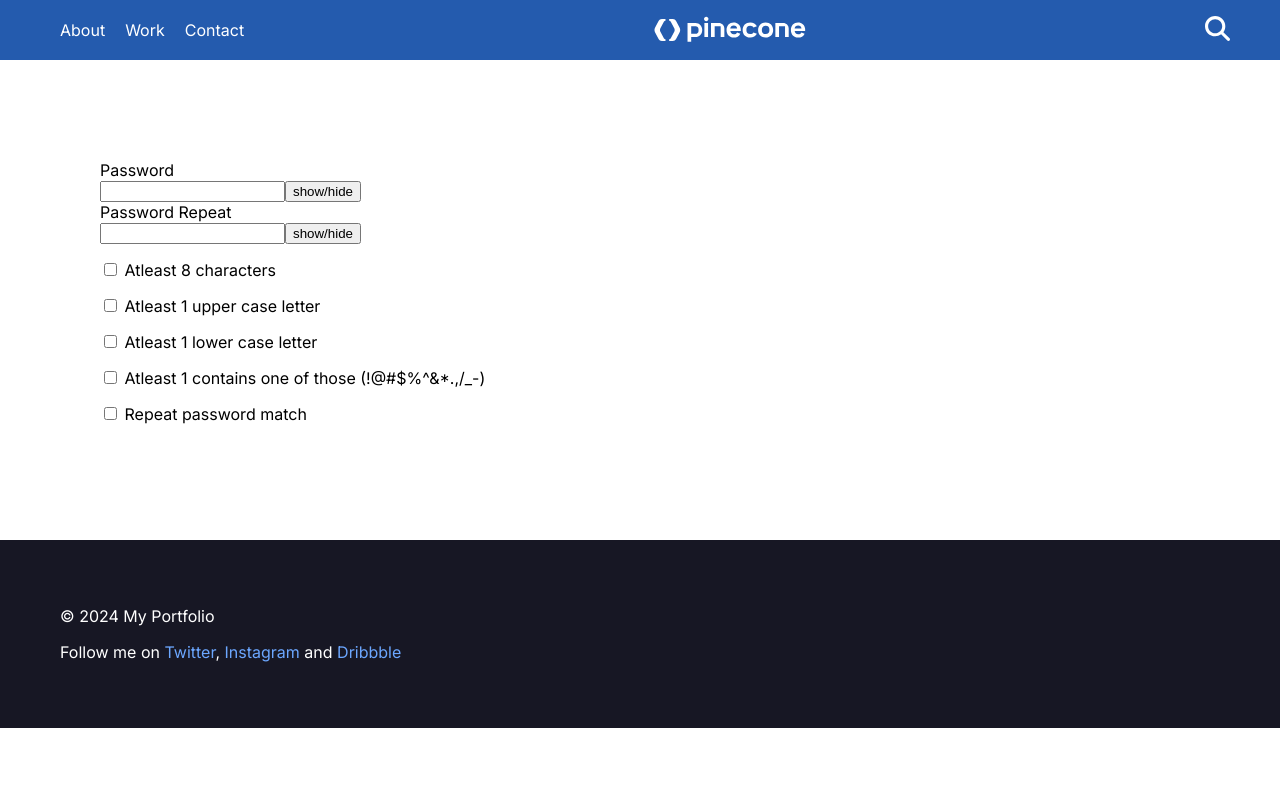
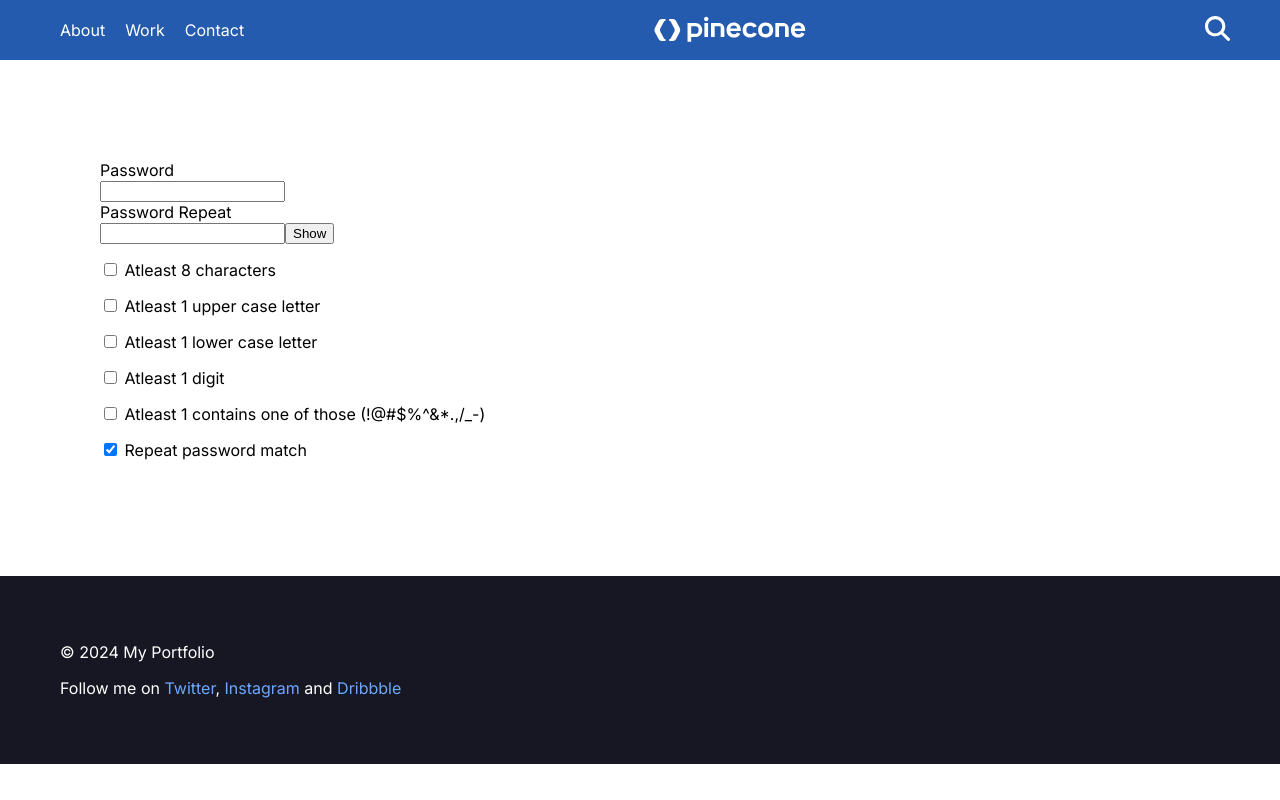
Before and after one commit to temuulennibno/html-games, a Next.js app in the folder REACT/hello-react/: page /dasgal7 in a window 1280 px wide. Built offline with nearby package versions, Linux system fonts and the light colour scheme.

Commit message:
update password

```diff
--- a/REACT/hello-react/src/app/dasgal6/page.jsx
+++ b/REACT/hello-react/src/app/dasgal6/page.jsx
@@ -8,6 +8,7 @@ const Page = () => {
   return (
     <div style={{ padding: "100px" }}>
       <button onClick={() => setShown(!shown)}>toggle</button>
+      {shown ? <p>Hi i am hidden text</p> : <p>Not shown</p>}
       {shown && <p>Hi i am hidden text</p>}
     </div>
   );
--- a/REACT/hello-react/src/app/dasgal7/page.jsx
+++ b/REACT/hello-react/src/app/dasgal7/page.jsx
@@ -3,26 +3,51 @@
 import { useState } from "react";
 
 const Page = () => {
+  const [password, setPassword] = useState("");
+  const [rePassword, setRePassword] = useState("");
+
+  const [shown, setShown] = useState(false);
+
+  const isLongEnough = password.length >= 8;
+  const passwordsMatching = password === rePassword;
+
   return (
     <div style={{ padding: "100px" }}>
       <div>
         <label>
           Password
           <br />
-          <input type="password" />
-          <button>show/hide</button>
+          <input
+            value={password}
+            onChange={(e) => {
+              setPassword(e.target.value);
+            }}
+            type={shown ? "text" : "password"}
+          />
         </label>
       </div>
       <div>
         <label>
           Password Repeat
           <br />
-          <input type="password" />
-          <button>show/hide</button>
+          <input
+            value={rePassword}
+            onChange={(e) => {
+              setRePassword(e.target.value);
+            }}
+            type={shown ? "text" : "password"}
+          />
+          <button
+            onClick={() => {
+              setShown(!shown);
+            }}
+          >
+            {shown ? "Hide" : "Show"}
+          </button>
         </label>
       </div>
       <p>
-        <input type="checkbox" /> Atleast 8 characters
+        <input checked={isLongEnough} type="checkbox" /> Atleast 8 characters
       </p>
       <p>
         <input type="checkbox" /> Atleast 1 upper case letter
@@ -31,10 +56,13 @@ const Page = () => {
         <input type="checkbox" /> Atleast 1 lower case letter
       </p>
       <p>
+        <input type="checkbox" /> Atleast 1 digit
+      </p>
+      <p>
         <input type="checkbox" /> Atleast 1 contains one of those (!@#$%^&*.,/_-)
       </p>
       <p>
-        <input type="checkbox" /> Repeat password match
+        <input checked={passwordsMatching} type="checkbox" /> Repeat password match
       </p>
     </div>
   );
```
